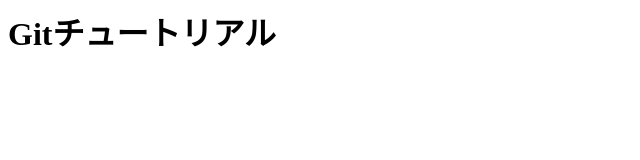
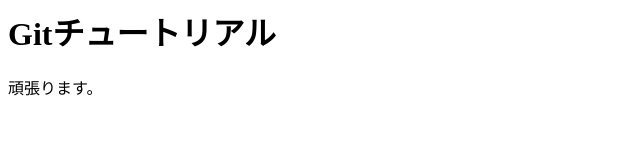
Before and after one commit to goatweb17/git_tutorial, a plain HTML site: page index.html in a window 1280 px wide. Shown: the whole page, without its empty margins (0-640 px from the left). Drawn offline with Linux system fonts and the light colour scheme.

Commit message:
index.htmlを更新
本文を追加したため

```diff
--- a/index.html
+++ b/index.html
@@ -1 +1,2 @@
 <h1>Gitチュートリアル</h1>
+<p>頑張ります。</p>
```
